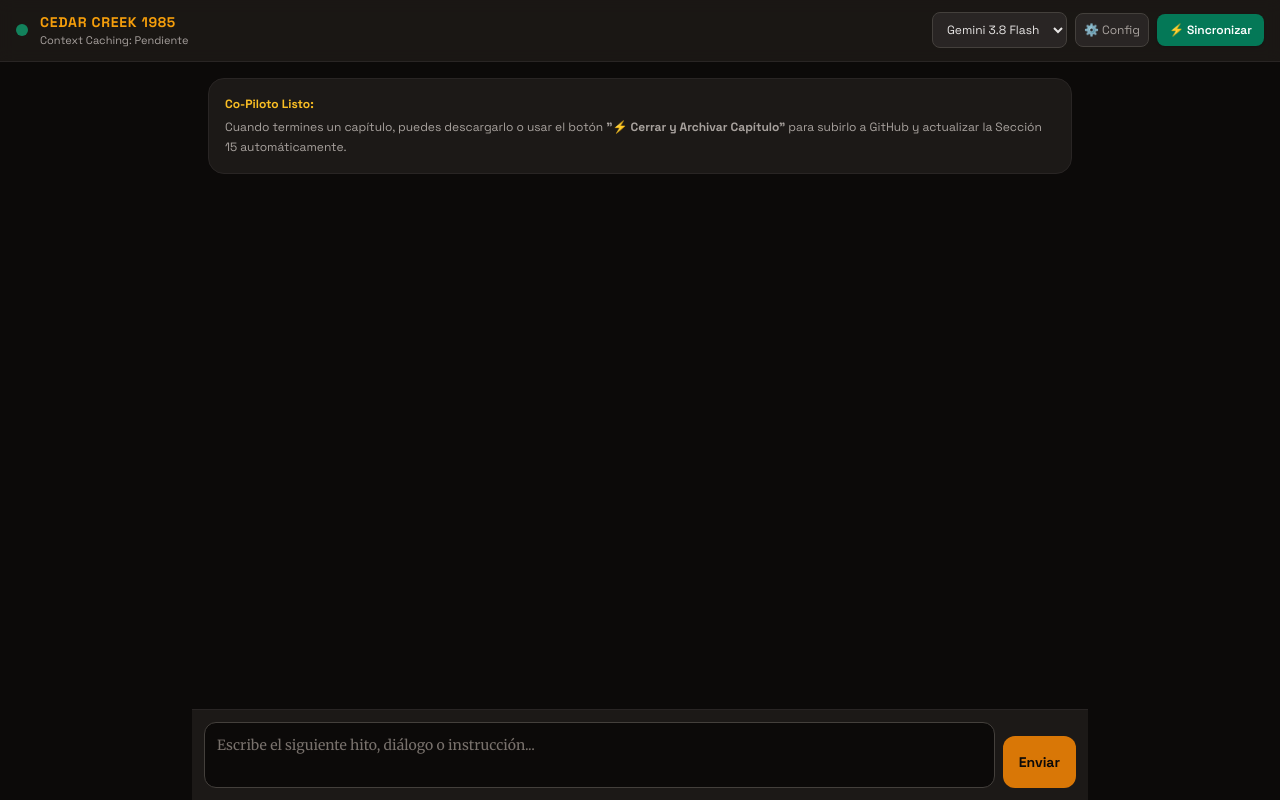
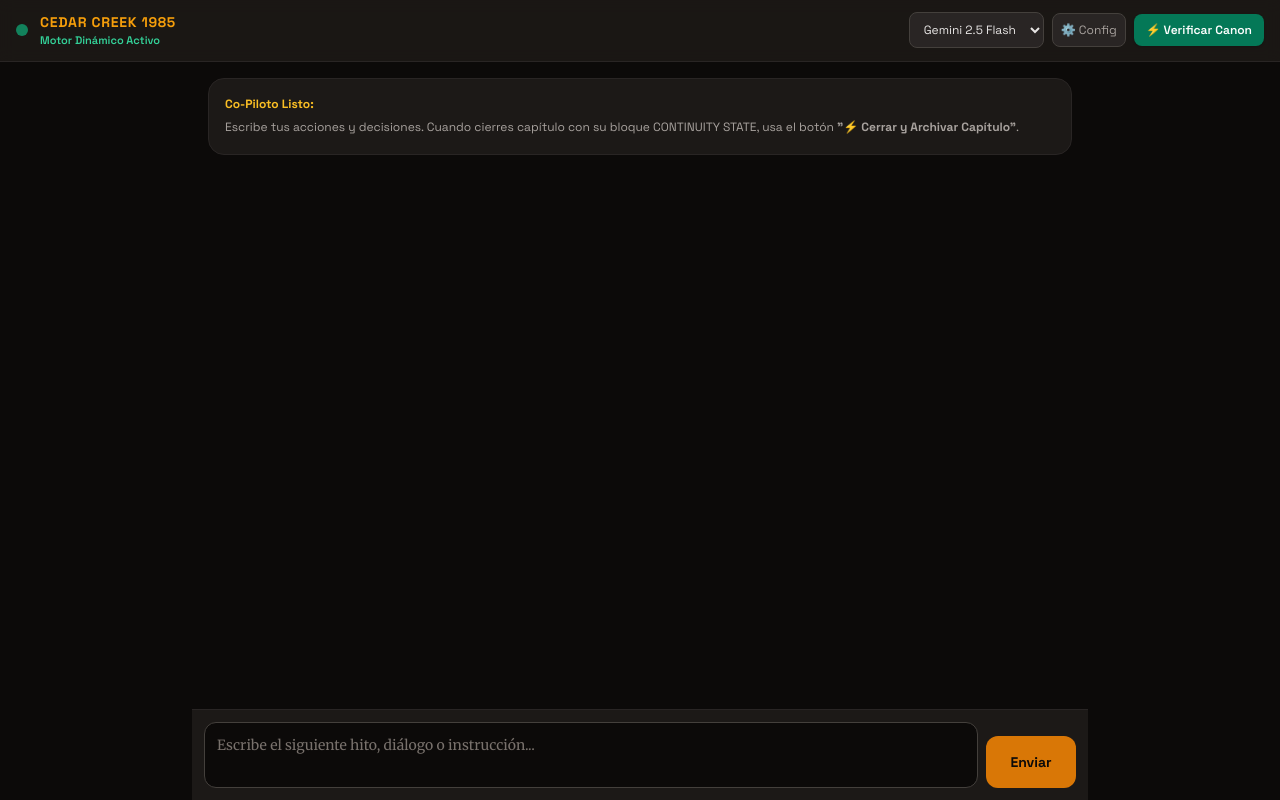
Before and after one commit to XRhaegal/novel-engine, a FastAPI app: page / in a window 1280 px wide. Run offline with FastAPI, Linux system fonts and the light colour scheme; some libraries are stand-ins or nearby versions.

Commit message:
Enhance UI with new animations and status indicators

```diff
--- a/templates/index.html
+++ b/templates/index.html
@@ -11,6 +11,20 @@
   <style>
     body { font-family: 'Space Grotesk', sans-serif; }
     .novel-font { font-family: 'Merriweather', serif; }
+    @keyframes bounce-delay {
+      0%, 80%, 100% { transform: scale(0); opacity: 0.3; }
+      40% { transform: scale(1.0); opacity: 1; }
+    }
+    .typing-dot {
+      display: inline-block;
+      width: 8px;
+      height: 8px;
+      border-radius: 50%;
+      background-color: #f59e0b;
+      animation: bounce-delay 1.4s infinite ease-in-out both;
+    }
+    .typing-dot:nth-child(1) { animation-delay: -0.32s; }
+    .typing-dot:nth-child(2) { animation-delay: -0.16s; }
   </style>
 </head>
 <body class="h-full flex flex-col antialiased select-none">
@@ -18,24 +32,25 @@
   <!-- Header -->
   <header class="bg-stone-900/90 backdrop-blur border-b border-stone-800 px-4 py-3 flex items-center justify-between z-10 gap-2">
     <div class="flex items-center gap-3">
-      <div class="w-3 h-3 rounded-full bg-emerald-500 animate-pulse"></div>
+      <div id="status-orb" class="w-3 h-3 rounded-full bg-emerald-500 animate-pulse"></div>
       <div>
         <h1 class="text-sm font-bold tracking-wider uppercase text-amber-500">Cedar Creek 1985</h1>
-        <p id="cache-badge" class="text-[11px] text-stone-400">Context Caching: Pendiente</p>
+        <p id="cache-badge" class="text-[11px] text-emerald-400 font-semibold">Motor Dinámico Activo</p>
       </div>
     </div>
 
     <div class="flex items-center gap-2">
       <select id="model-select" class="bg-stone-800 border border-stone-700 text-stone-200 text-xs rounded-lg px-2.5 py-2 focus:border-amber-500 focus:outline-none">
-        <option value="gemini-3.8-flash" selected>Gemini 3.8 Flash</option>
-        <option value="gemini-3.7-flash">Gemini 3.7 Flash</option>
+        <option value="gemini-2.5-flash" selected>Gemini 2.5 Flash</option>
+        <option value="gemini-2.5-pro">Gemini 2.5 Pro</option>
       </select>
 
-      <button onclick="toggleConfigModal()" class="p-2 text-stone-400 hover:text-amber-400 text-xs bg-stone-800 rounded-lg border border-stone-700">
+      <button onclick="toggleConfigModal()" class="p-2 text-stone-400 hover:text-amber-400 text-xs bg-stone-800 rounded-lg border border-stone-700 transition">
         ⚙️ Config
       </button>
-      <button onclick="syncCache()" id="btn-sync" class="bg-emerald-700 hover:bg-emerald-600 text-white font-semibold text-xs px-3 py-2 rounded-lg shadow transition">
-        ⚡ Sincronizar
+      <button onclick="syncCache()" id="btn-sync" class="bg-emerald-700 hover:bg-emerald-600 text-white font-semibold text-xs px-3 py-2 rounded-lg shadow transition flex items-center gap-1.5">
+        <span id="sync-spinner" class="hidden animate-spin">🔄</span>
+        <span id="sync-text">⚡ Verificar Canon</span>
       </button>
     </div>
   </header>
@@ -44,7 +59,7 @@
   <main id="chat-stream" class="flex-1 overflow-y-auto p-4 space-y-4 max-w-4xl mx-auto w-full">
     <div class="bg-stone-900 border border-stone-800 rounded-2xl p-4 text-xs text-stone-400 leading-relaxed">
       <strong class="text-amber-400 block mb-1">Co-Piloto Listo:</strong>
-      Cuando termines un capítulo, puedes descargarlo o usar el botón <strong>"⚡ Cerrar y Archivar Capítulo"</strong> para subirlo a GitHub y actualizar la Sección 15 automáticamente.
+      Escribe tus acciones y decisiones. Cuando cierres capítulo con su bloque CONTINUITY STATE, usa el botón <strong>"⚡ Cerrar y Archivar Capítulo"</strong>.
     </div>
   </main>
 
@@ -52,11 +67,18 @@
   <footer class="bg-stone-900 border-t border-stone-800 p-3 max-w-4xl mx-auto w-full">
     <div class="flex gap-2 items-end">
       <textarea id="prompt-box" rows="2" placeholder="Escribe el siguiente hito, diálogo o instrucción..." class="flex-1 bg-stone-950 border border-stone-700 rounded-xl p-3 text-sm text-stone-100 placeholder-stone-500 focus:outline-none focus:border-amber-500 resize-none novel-font"></textarea>
-      <button onclick="sendTurn()" id="btn-send" class="bg-amber-600 hover:bg-amber-500 text-stone-950 font-bold px-4 py-3 rounded-xl text-sm transition h-[52px] flex items-center justify-center">
-        Enviar
+      <button onclick="sendTurn()" id="btn-send" class="bg-amber-600 hover:bg-amber-500 text-stone-950 font-bold px-4 py-3 rounded-xl text-sm transition h-[52px] flex items-center justify-center min-w-[90px]">
+        <span id="send-label">Enviar</span>
+        <span id="send-spinner" class="hidden animate-spin text-base">⏳</span>
       </button>
     </div>
   </footer>
+
+  <!-- Toast Notificaciones -->
+  <div id="toast" class="fixed bottom-20 right-4 max-w-sm bg-stone-900 border border-emerald-500/50 text-stone-200 text-xs px-4 py-3 rounded-xl shadow-2xl transition-all duration-300 opacity-0 translate-y-4 pointer-events-none z-50 flex items-center gap-2">
+    <span class="text-emerald-400 text-base">✔</span>
+    <span id="toast-text">Sincronización completada.</span>
+  </div>
 
   <!-- Modal Configuración -->
   <div id="modal-config" class="hidden fixed inset-0 bg-black/75 flex items-center justify-center p-4 z-50">
@@ -103,23 +125,18 @@
     document.getElementById('input-gh-owner').value = ghOwner;
     document.getElementById('input-gh-repo').value = ghRepo;
 
-    // Sincronización automática silenciosa al entrar
-    window.addEventListener('DOMContentLoaded', () => {
-      const lastSync = localStorage.getItem('LAST_SYNC_TIME');
-      const now = Date.now();
-      const oneDay = 24 * 60 * 60 * 1000;
+    function showToast(text, isError = false) {
+      const toast = document.getElementById('toast');
+      const toastText = document.getElementById('toast-text');
+      toastText.innerText = text;
+      toast.className = isError
+        ? "fixed bottom-20 right-4 max-w-sm bg-stone-900 border border-rose-500/50 text-stone-200 text-xs px-4 py-3 rounded-xl shadow-2xl transition-all duration-300 opacity-100 translate-y-0 z-50 flex items-center gap-2"
+        : "fixed bottom-20 right-4 max-w-sm bg-stone-900 border border-emerald-500/50 text-stone-200 text-xs px-4 py-3 rounded-xl shadow-2xl transition-all duration-300 opacity-100 translate-y-0 z-50 flex items-center gap-2";
 
-      // Si tiene clave guardada y nunca sincronizó o ya pasaron más de 20 horas
-      if (savedKey) {
-        if (!lastSync || (now - parseInt(lastSync, 10)) > (20 * 60 * 60 * 1000)) {
-          syncCache(true); // Sincronización silenciosa
-        } else {
-          const badge = document.getElementById('cache-badge');
-          badge.innerText = `Caché Activa (${getSelectedModel()})`;
-          badge.className = "text-[11px] text-emerald-400 font-semibold";
-        }
-      }
-    });
+      setTimeout(() => {
+        toast.className = toast.className.replace('opacity-100 translate-y-0', 'opacity-0 translate-y-4 pointer-events-none');
+      }, 4000);
+    }
 
     function toggleConfigModal() {
       document.getElementById('modal-config').classList.toggle('hidden');
@@ -137,28 +154,28 @@
       localStorage.setItem('GH_REPO', ghRepo);
 
       toggleConfigModal();
-      alert("Configuración guardada.");
-      syncCache(true);
+      showToast("Configuración guardada en tu navegador.");
     }
 
     function getSelectedModel() {
       return document.getElementById('model-select').value;
     }
 
-    async function syncCache(silent = false) {
+    async function syncCache() {
       if (!savedKey) {
-        if (!silent) {
-          toggleConfigModal();
-          alert("Ingresa tu API Key de Gemini.");
-        }
-        return;
+        toggleConfigModal();
+        return showToast("Ingresa tu API Key de Gemini primero.", true);
       }
 
       const btn = document.getElementById('btn-sync');
+      const spinner = document.getElementById('sync-spinner');
+      const txt = document.getElementById('sync-text');
       const badge = document.getElementById('cache-badge');
       const model = getSelectedModel();
+
       btn.disabled = true;
-      btn.innerText = "Sincronizando...";
+      spinner.classList.remove('hidden');
+      txt.innerText = "Verificando...";
 
       try {
         const res = await fetch('/api/sync-cache', {
@@ -168,19 +185,41 @@
         });
         const data = await res.json();
         if (res.ok) {
-          badge.innerText = `Caché Activa (${data.model}): ${data.total_files} archivos`;
-          badge.className = "text-[11px] text-emerald-400 font-semibold";
-          localStorage.setItem('LAST_SYNC_TIME', Date.now().toString());
-          if (!silent) alert(data.message);
+          badge.innerText = `Canon Activo: ${data.total_files} capítulos`;
+          showToast(data.message);
         } else {
-          if (!silent) alert("Error: " + data.detail);
+          showToast("Error: " + data.detail, true);
         }
       } catch (err) {
-        if (!silent) alert("Error de conexión: " + err.message);
+        showToast("Error de conexión: " + err.message, true);
       } finally {
         btn.disabled = false;
-        btn.innerText = "⚡ Sincronizar";
+        spinner.classList.add('hidden');
+        txt.innerText = "⚡ Verificar Canon";
       }
+    }
+
+    function showThinkingIndicator() {
+      const container = document.getElementById('chat-stream');
+      const bubble = document.createElement('div');
+      bubble.id = 'thinking-bubble';
+      bubble.className = "bg-stone-900/50 border border-stone-800/80 rounded-2xl p-4 mr-2 shadow-sm flex items-center gap-3";
+      bubble.innerHTML = `
+        <span class="text-xs font-bold uppercase tracking-wider text-amber-500">Cedar Creek AI</span>
+        <div class="flex items-center gap-1.5 py-1">
+          <span class="typing-dot"></span>
+          <span class="typing-dot"></span>
+          <span class="typing-dot"></span>
+        </div>
+        <span class="text-xs text-stone-500 novel-font italic">redactando escena...</span>
+      `;
+      container.appendChild(bubble);
+      container.scrollTop = container.scrollHeight;
+    }
+
+    function removeThinkingIndicator() {
+      const bubble = document.getElementById('thinking-bubble');
+      if (bubble) bubble.remove();
     }
 
     async function sendTurn() {
@@ -189,13 +228,20 @@
       if (!text) return;
       if (!savedKey) {
         toggleConfigModal();
-        return alert("Ingresa tu API Key antes de enviar.");
+        return showToast("Ingresa tu API Key antes de enviar.", true);
       }
 
       appendMessage("Tú", text, "user");
       box.value = "";
+
       const btn = document.getElementById('btn-send');
+      const label = document.getElementById('send-label');
+      const spinner = document.getElementById('send-spinner');
       btn.disabled = true;
+      label.classList.add('hidden');
+      spinner.classList.remove('hidden');
+
+      showThinkingIndicator();
 
       try {
         const res = await fetch('/api/chat', {
@@ -204,15 +250,20 @@
           body: JSON.stringify({ message: text, api_key: savedKey, model: getSelectedModel() })
         });
         const data = await res.json();
+        removeThinkingIndicator();
+
         if (res.ok) {
           appendMessage("Cedar Creek AI", data.response, "assistant");
         } else {
-          appendMessage("Error", data.detail, "error");
+          appendMessage("Error", data.detail || "Fallo en el servidor.", "error");
         }
       } catch (err) {
+        removeThinkingIndicator();
         appendMessage("Error", "Fallo de conexión: " + err.message, "error");
       } finally {
         btn.disabled = false;
+        label.classList.remove('hidden');
+        spinner.classList.add('hidden');
       }
     }
 
@@ -230,10 +281,10 @@
     async function autoArchiveChapter(content) {
       if (!ghToken) {
         toggleConfigModal();
-        return alert("Configura tu GitHub Token en ⚙️ Config.");
+        return showToast("Configura tu GitHub Token en ⚙️ Config.", true);
       }
 
-      const chapterNum = prompt("Número del capítulo que vas a cerrar (ej. 22):", "26");
+      const chapterNum = prompt("Número del capítulo que vas a cerrar (ej. 26):", "26");
       if (!chapterNum) return;
 
       const confirmAction = confirm(`¿Cerrar y archivar automáticamente el Capítulo ${chapterNum} en GitHub y actualizar la Sección 15?`);
@@ -255,14 +306,13 @@
         });
         const data = await res.json();
         if (res.ok) {
-          alert("¡Todo listo!\n" + data.message);
-          localStorage.setItem('LAST_SYNC_TIME', Date.now().toString());
-          location.reload();
+          showToast("¡Capítulo archivado y memoria refrescada!");
+          setTimeout(() => location.reload(), 1500);
         } else {
-          alert("Error: " + data.detail);
+          showToast("Error: " + data.detail, true);
         }
       } catch (err) {
-        alert("Fallo de conexión: " + err.message);
+        showToast("Fallo de conexión: " + err.message, true);
       }
     }
 
```
